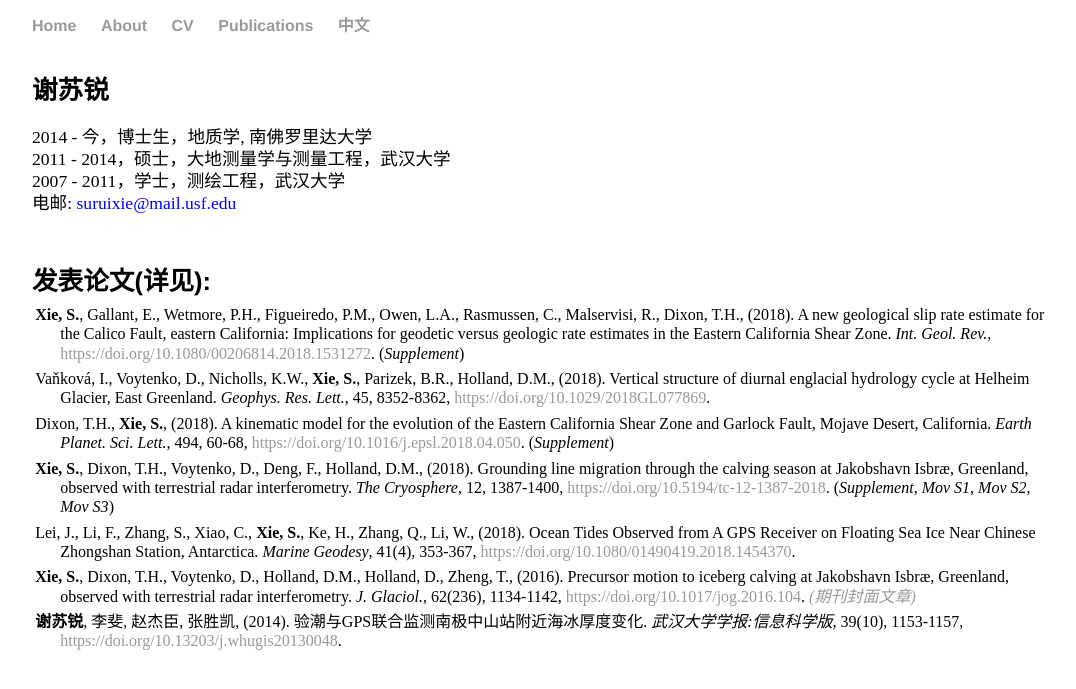
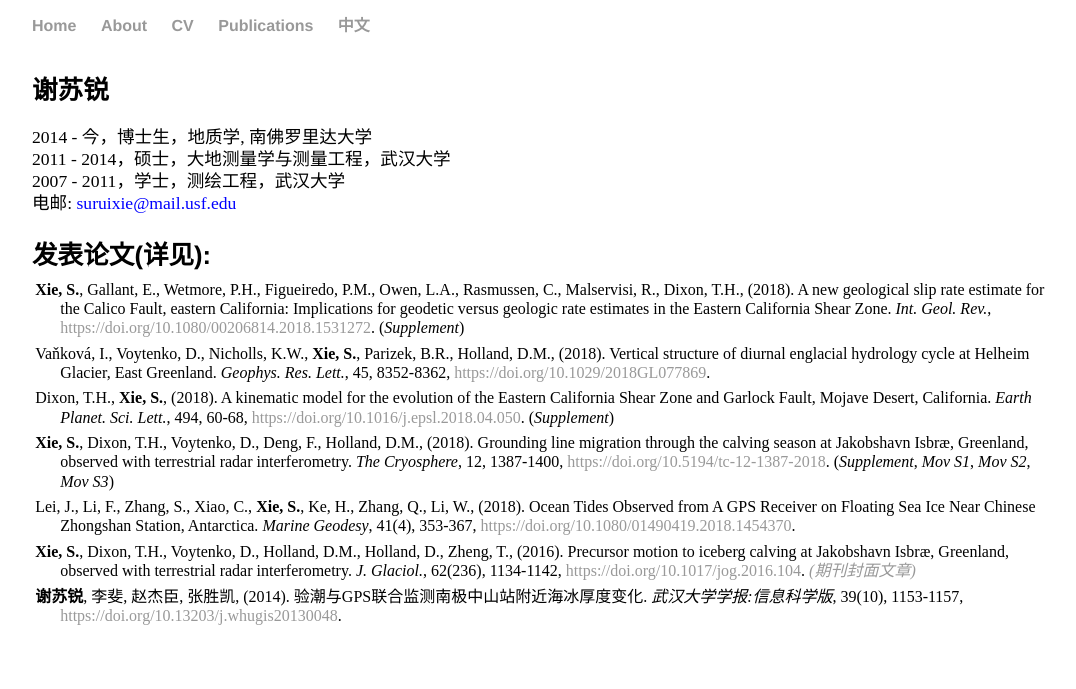
Before and after one commit to suruixie/suruixie.github.io, a Jekyll site: the page built from Chinese/index.html, in a window 1280 px wide. Shown: the top 689 px of the page, without its empty margins (96-1172 px from the left). Built offline with Jekyll 4.4.1, drawn with Linux system fonts in a browser that asks for light colours; a style sheet for code colours, icons or effects is not loaded.

Commit message:
Update index.html

```diff
--- a/Chinese/index.html
+++ b/Chinese/index.html
@@ -15,7 +15,7 @@
             </p>
         </div>
 	<div class="sideText">
-		<h4 style="margin-top:6em;margin-bottom:0.2em;">发表论文(详见<a  href="https://scholar.google.com/citations?hl=en&user=kF4StsMAAAAJ&view_op=list_works"><i class="ai ai-google-scholar ai-2x"></i></a>): </h4>
+		<h4 style="margin-top:5em;margin-bottom:0.2em;">发表论文(详见<a  href="https://scholar.google.com/citations?hl=en&user=kF4StsMAAAAJ&view_op=list_works"><i class="ai ai-google-scholar ai-2x"></i></a>): </h4>
 		<p  class="publist" style="font-size:1.0em;">
 			<strong>Xie, S.</strong>, Gallant, E., Wetmore, P.H., Figueiredo, P.M., Owen, L.A., Rasmussen, C., Malservisi, R., Dixon, T.H., (2018). A new geological slip rate estimate for the Calico Fault, eastern California: Implications for geodetic versus geologic rate estimates in the Eastern California Shear Zone. <em>Int. Geol. Rev.</em>, <a href="https://doi.org/10.1080/00206814.2018.1531272">https://doi.org/10.1080/00206814.2018.1531272</a>.  (<em><a href="../files/2018/Xie_2018_IGR_supp.pdf" style="color:#000000;">Supplement</a></em>)<br>
 		<p  class="publist" style="font-size:1.0em;">
```
